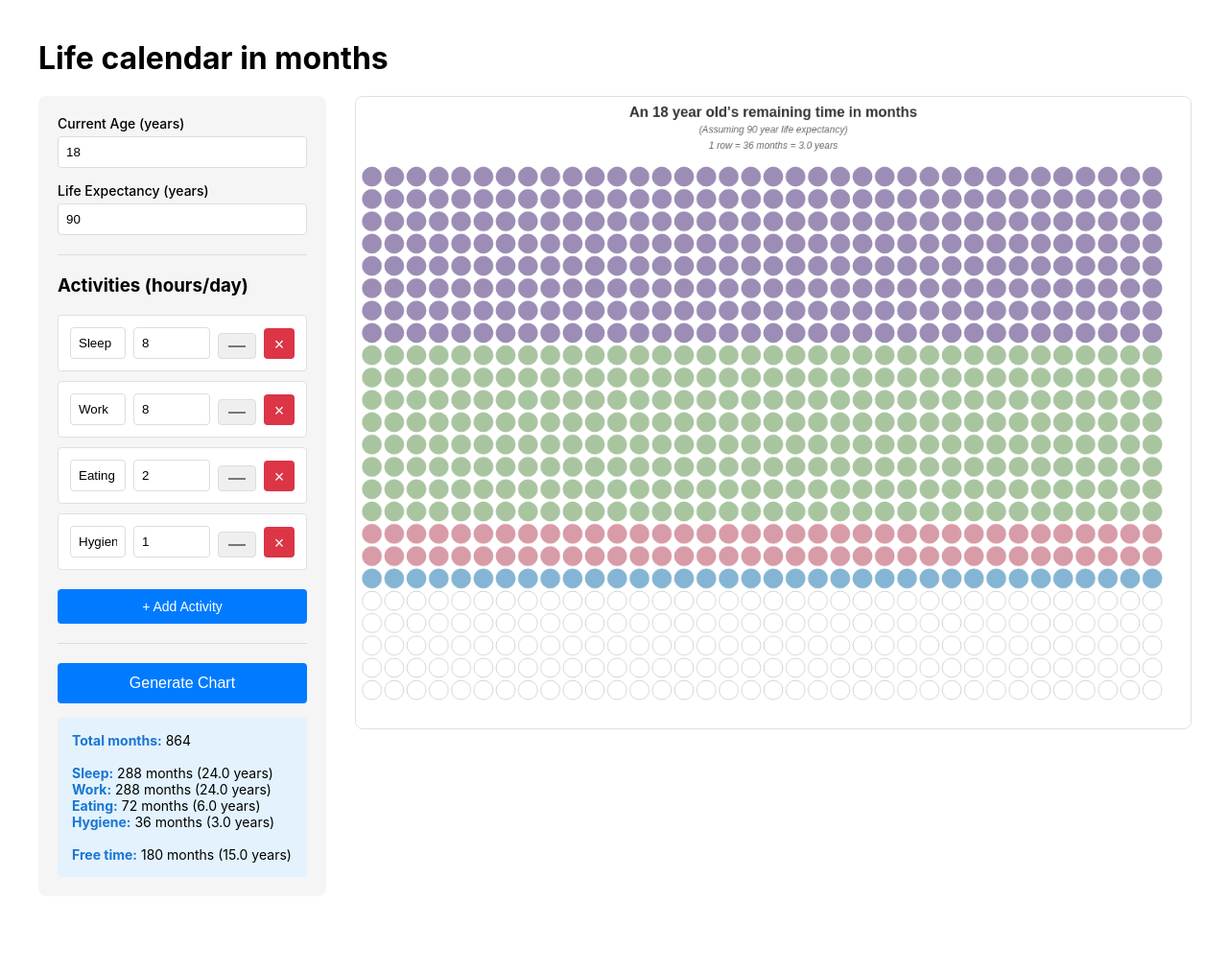
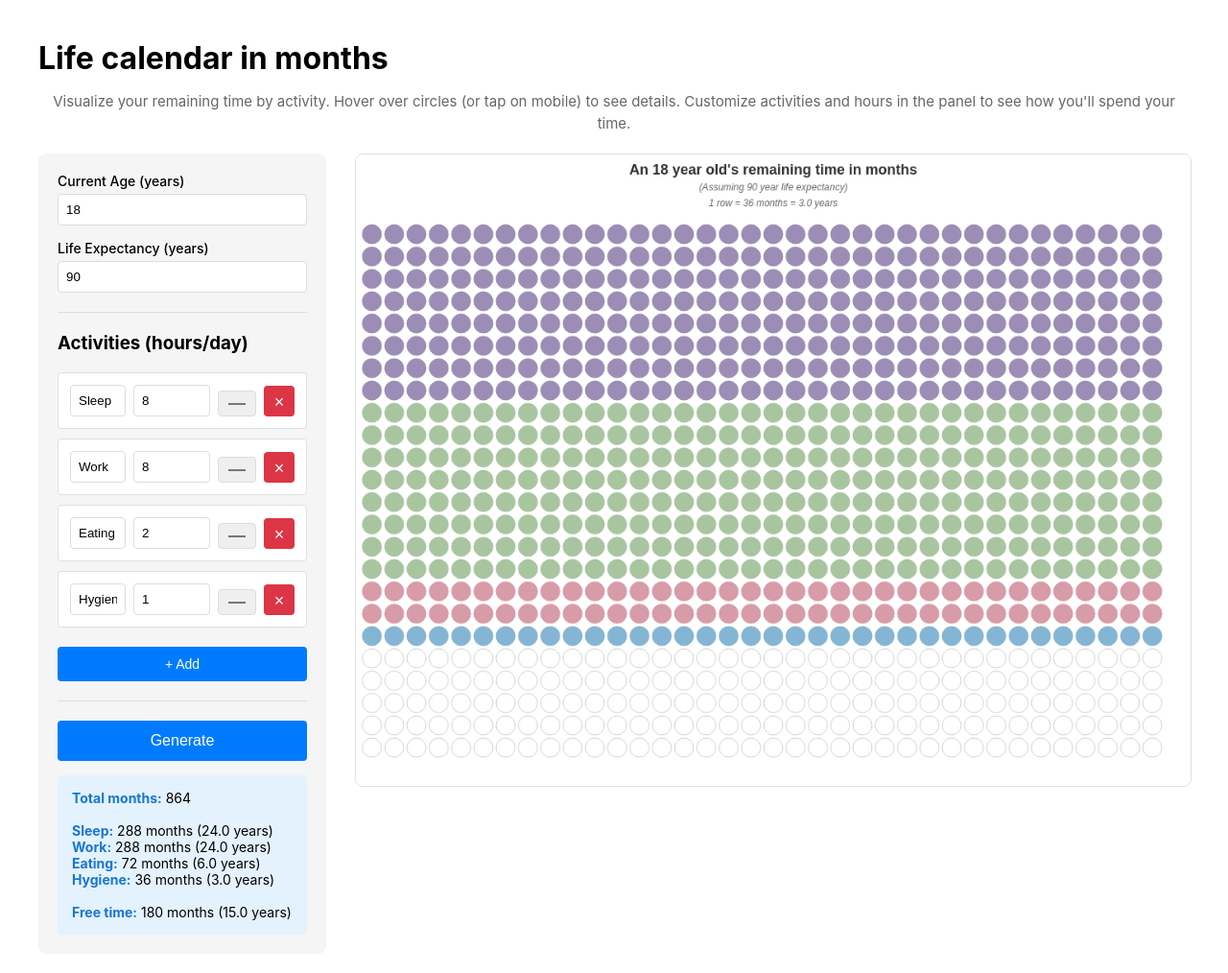
Before and after one commit to tutss/tutss.github.io, a Jekyll site: the page life/index.html, which Jekyll copies as it is, in a window 1280 px wide. Shown: the whole page at 96% size. Built offline with Jekyll 4.4.1, drawn with Linux system fonts in a browser that asks for light colours; before the commit the page ends 954 px from its top, so only the background shows below that.

Commit message:
Adds subtitle

```diff
--- a/life/index.html
+++ b/life/index.html
@@ -136,6 +136,7 @@
 </head>
 <body>
     <h1>Life calendar in months</h1>
+    <p class="subtitle">Visualize your remaining time by activity. Hover over circles (or tap on mobile) to see details. Customize activities and hours in the panel to see how you'll spend your time.</p>
 
     <div id="tooltip" style="display: none;"></div>
 
@@ -155,12 +156,12 @@
 
             <h3 style="margin-top: 0;">Activities (hours/day)</h3>
             <div id="activities"></div>
-            <button class="btn-add" onclick="addActivity()">+ Add Activity</button>
+            <button class="btn-add" onclick="addActivity()">+ Add</button>
 
             <hr style="margin: 20px 0; border: none; border-top: 1px solid #ddd;">
 
             <button onclick="generateChart()" style="width: 100%; padding: 12px; font-size: 16px;">
-                Generate Chart
+                Generate
             </button>
 
             <div class="stats" id="stats"></div>
```
